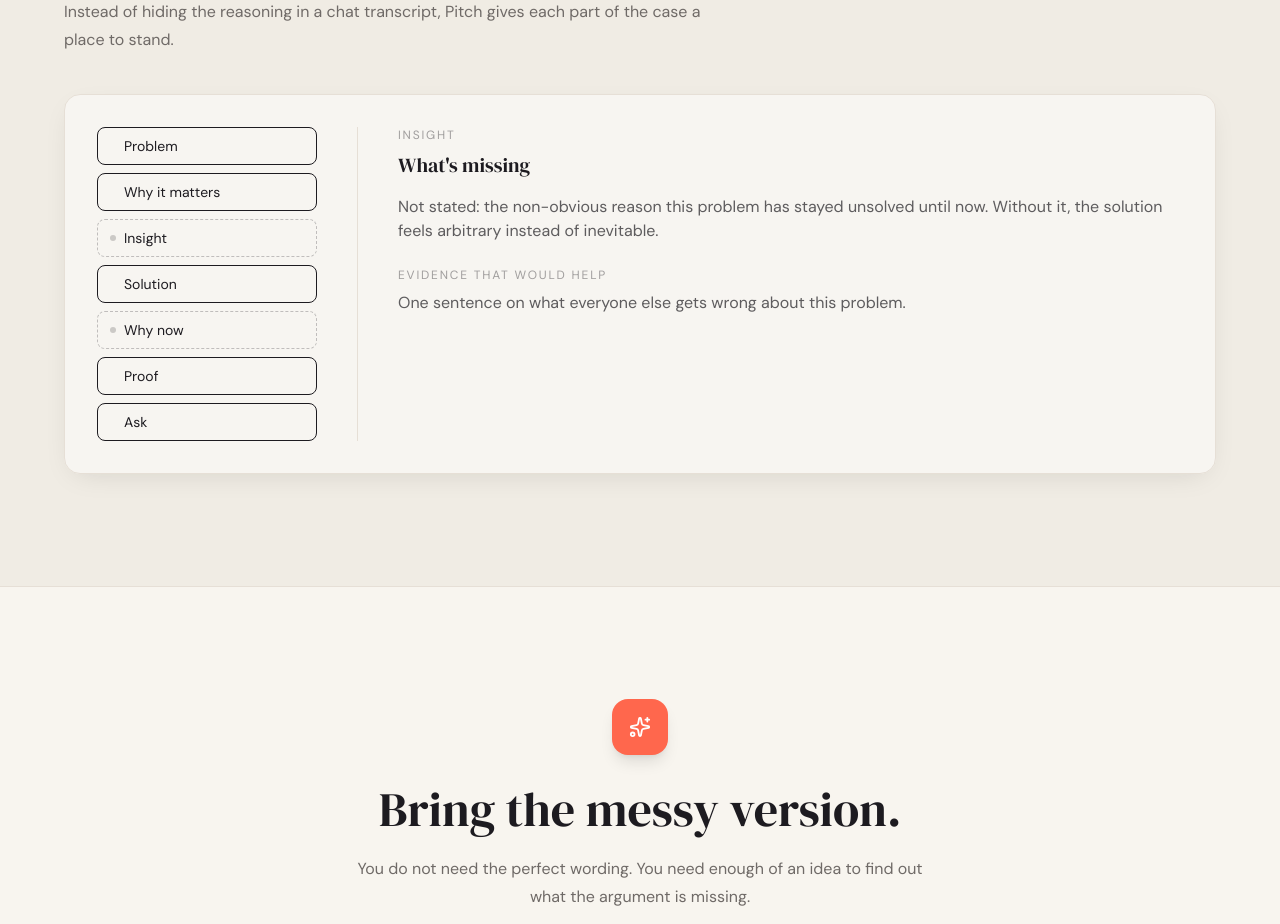
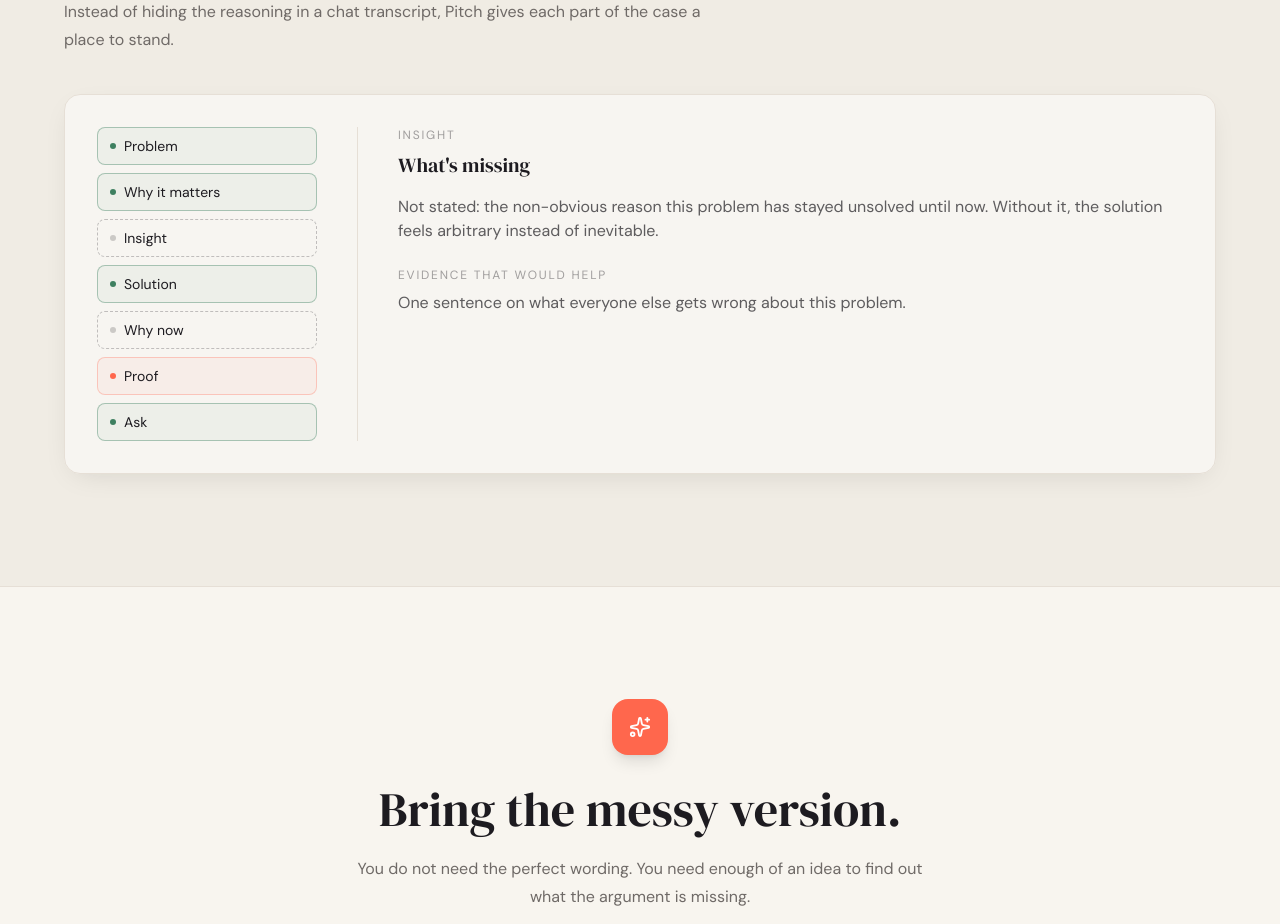
Before and after one commit to Wuraola-Adebisi/Pitch, a React (Vite) app: page / in a window 1280 px wide. Shown: the part 2080-3004 px from the top of the page. Built offline with nearby package versions, Linux system fonts and the light colour scheme.

Commit message:
Keep workflow color aliases

```diff
--- a/src/index.css
+++ b/src/index.css
@@ -12,6 +12,9 @@
   --color-mint: #bcebd4;
   --color-yellow: #f7d978;
   --color-muted: #6f6a67;
+  --color-ember: #ff674d;
+  --color-moss: #3e8060;
+  --color-line: #e6dfd6;
   --color-line: #e6dfd6;
 }
 
```
